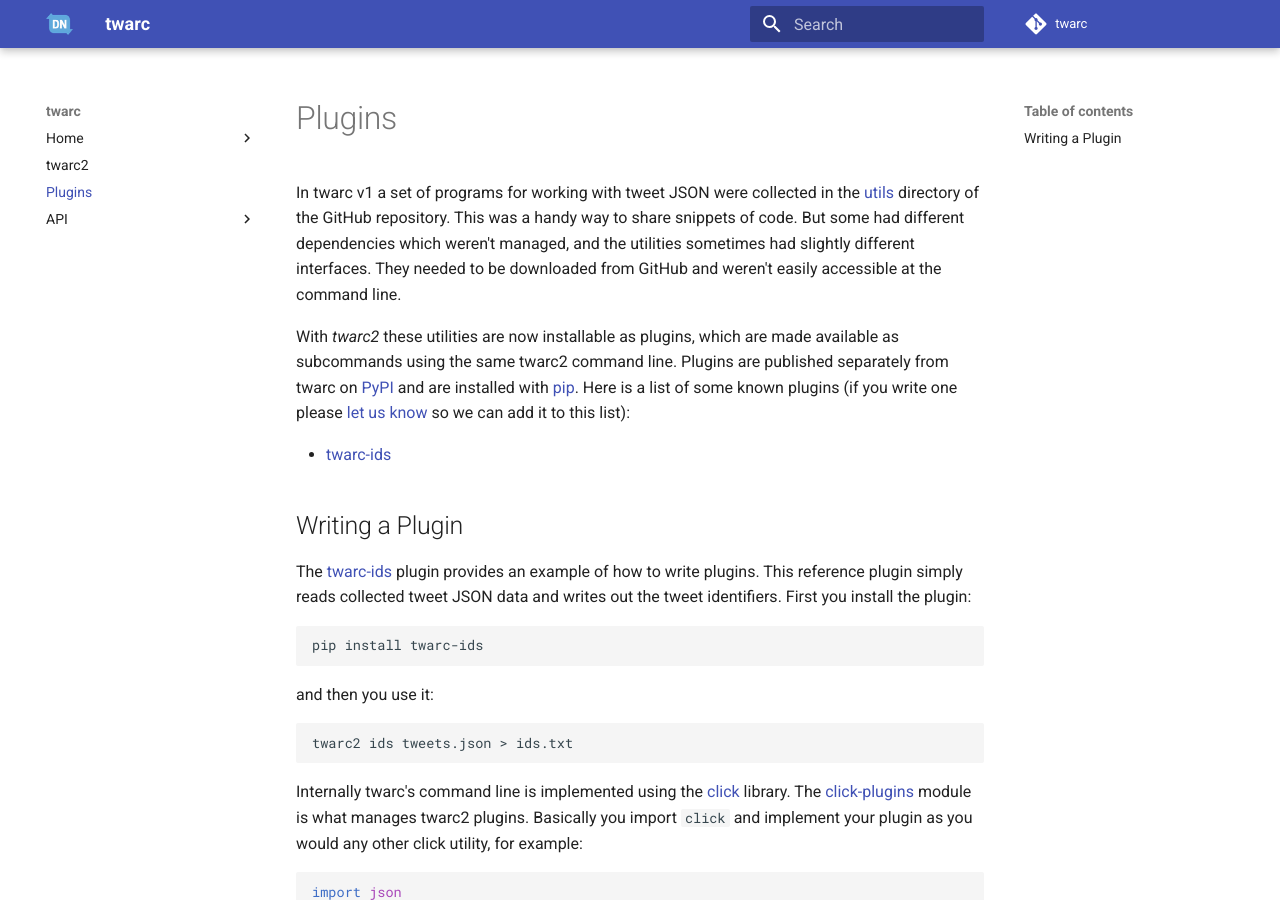
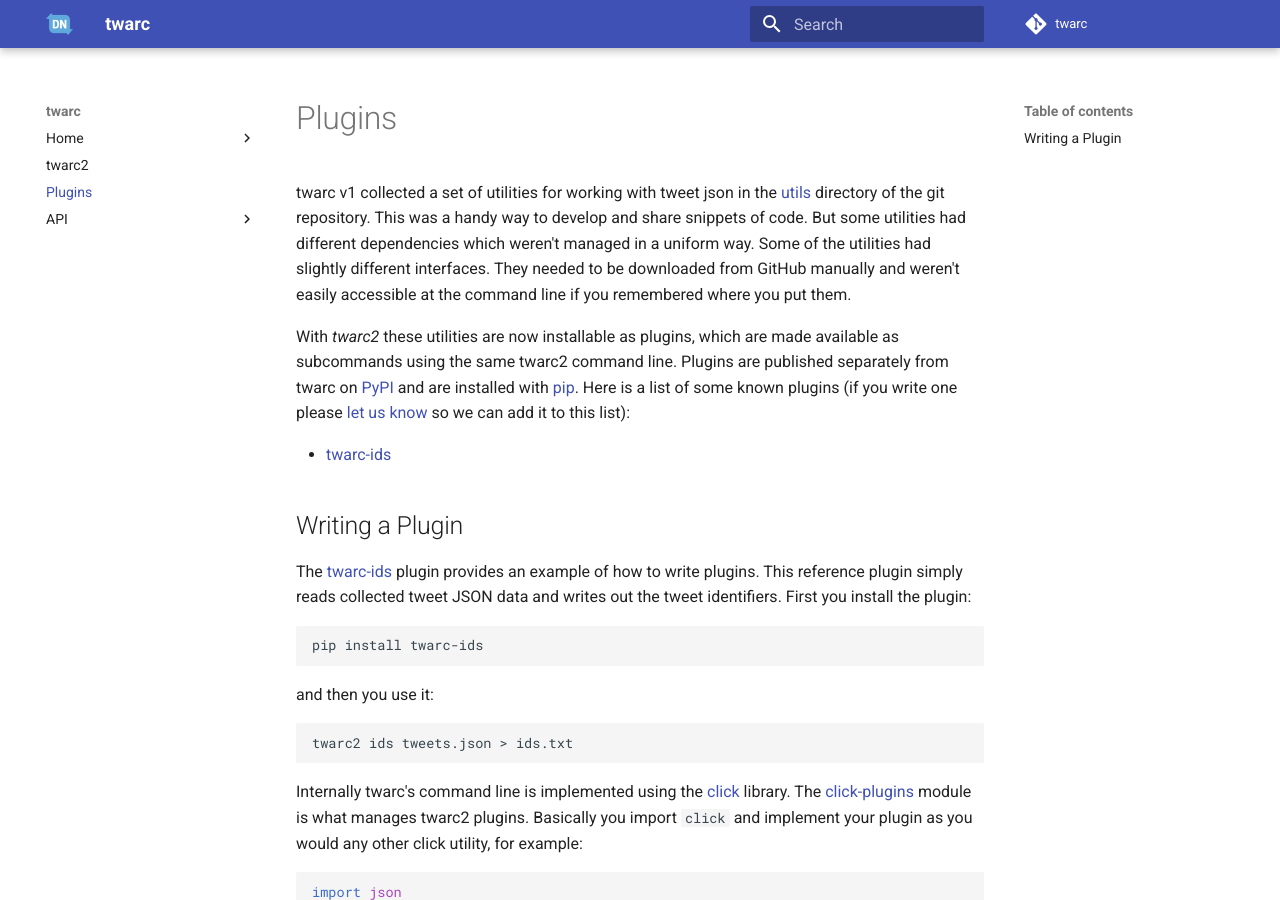
Before and after one commit to DocNow/twarc, an MkDocs documentation site: the page built from docs/plugins.md, in a window 1280 px wide and 900 px high. Built offline with MkDocs 1.6.1 and Material for MkDocs 9.7.7, drawn with Linux system fonts in a browser that asks for light colours; comment, search, counter and statistics services are not loaded.

Commit message:
some wording changes

```diff
--- a/docs/plugins.md
+++ b/docs/plugins.md
@@ -1,10 +1,11 @@
 # Plugins
 
-In twarc v1 a set of programs for working with tweet JSON were collected in the
-[utils] directory of the GitHub repository. This was a handy way to share
-snippets of code. But some had different dependencies which weren't managed,
-and the utilities sometimes had slightly different interfaces. They needed to
-be downloaded from GitHub and weren't easily accessible at the command line.
+twarc v1 collected a set of utilities for working with tweet json in the
+[utils] directory of the git repository. This was a handy way to develop and
+share snippets of code. But some utilities had different dependencies which
+weren't managed in a uniform way. Some of the utilities had slightly different
+interfaces. They needed to be downloaded from GitHub manually and weren't
+easily accessible at the command line if you remembered where you put them.
 
 With *twarc2* these utilities are now installable as plugins, which are made
 available as subcommands using the same twarc2 command line. Plugins are
```
